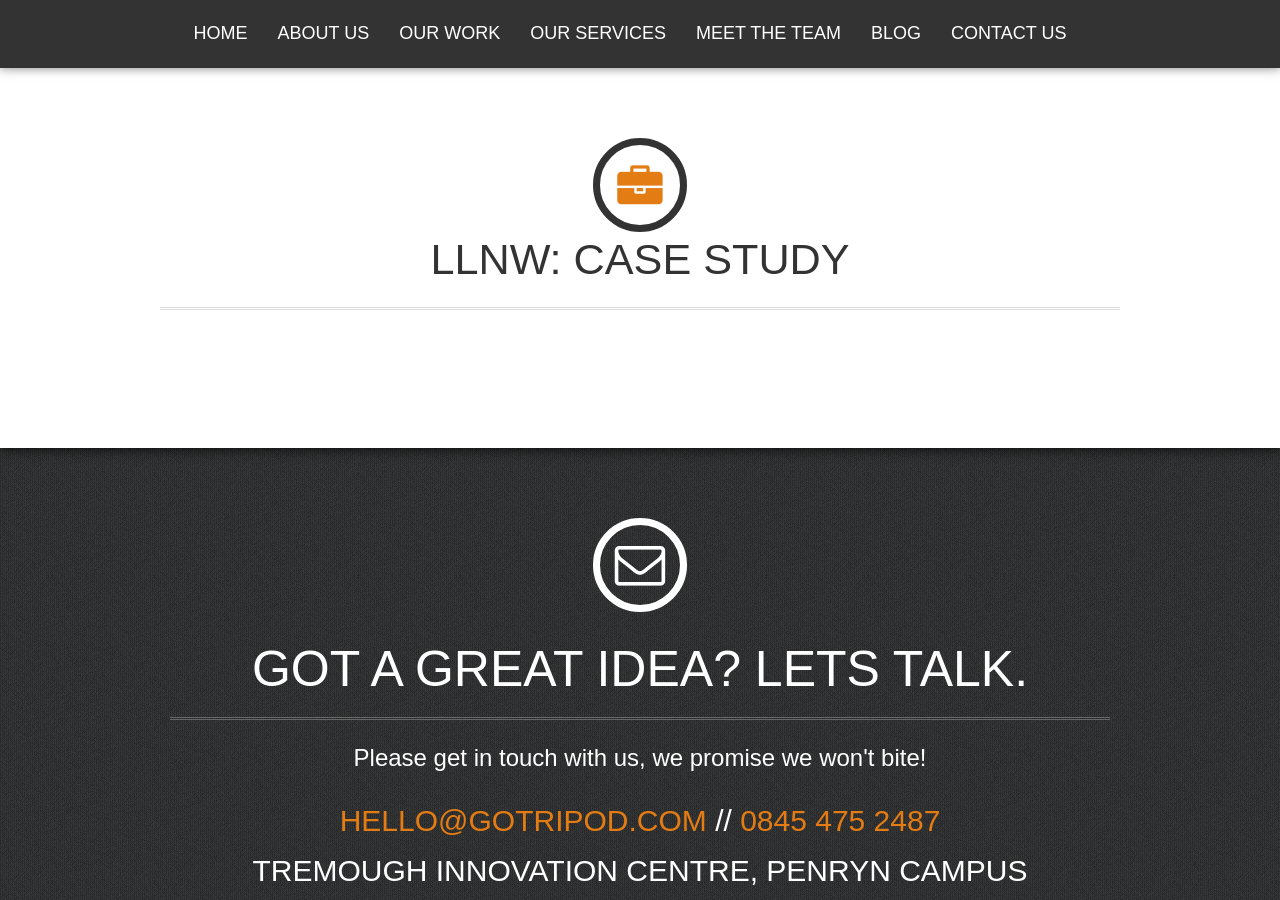
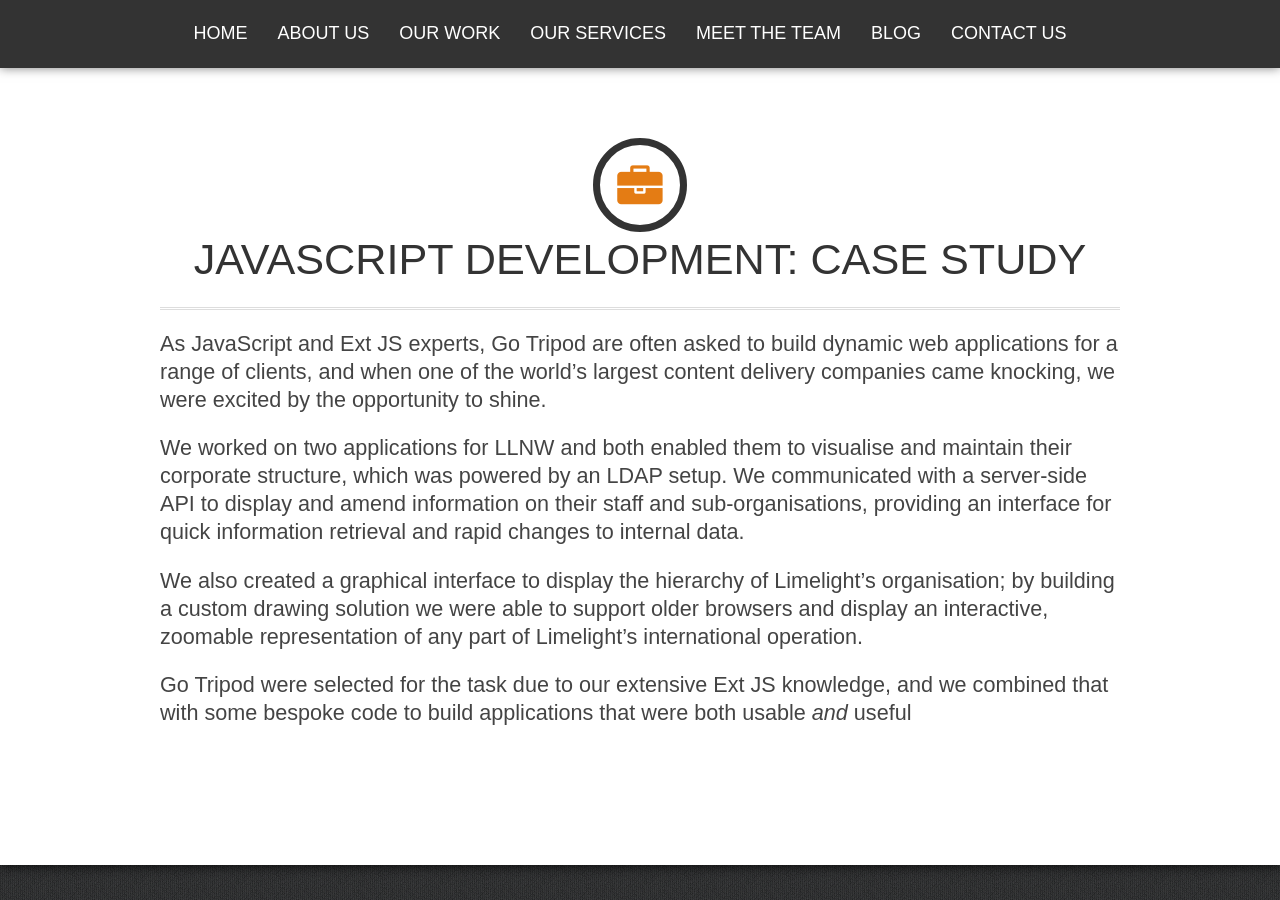
Before and after one commit to gotripod/gotripod.github.io, a Jekyll site: the page built from _case_studies/limelight-networks.md, in a window 1280 px wide and 900 px high. Built offline with Jekyll 4.4.1, drawn with Linux system fonts in a browser that asks for light colours; some web fonts are replaced; Markdown is read by kramdown in place of the engine named in the settings.

Commit message:
Update limelight-networks.md

```diff
--- a/_case_studies/limelight-networks.md
+++ b/_case_studies/limelight-networks.md
@@ -1,5 +1,14 @@
 ---
-title: 'LLNW'
-intro: 'LLNW'
+title: JavaScript Development
+client: Limelight Networks
+intro: When they needed a rich, JavaScript-powered means of visualising their organisation, Limelight Networks came to us.
 layout: case_study
 ---
+
+As JavaScript and Ext JS experts, Go Tripod are often asked to build dynamic web applications for a range of clients, and when one of the world's largest content delivery companies came knocking, we were excited by the opportunity to shine.
+
+We worked on two applications for LLNW and both enabled them to visualise and maintain their corporate structure, which was powered by an LDAP setup. We communicated with a server-side API to display and amend information on their staff and sub-organisations, providing an interface for quick information retrieval and rapid changes to internal data.
+
+We also created a graphical interface to display the hierarchy of Limelight's organisation; by building a custom drawing solution we were able to support older browsers and display an interactive, zoomable representation of any part of Limelight's international operation.
+
+Go Tripod were selected for the task due to our extensive Ext JS knowledge, and we combined that with some bespoke code to build applications that were both usable *and* useful
```
